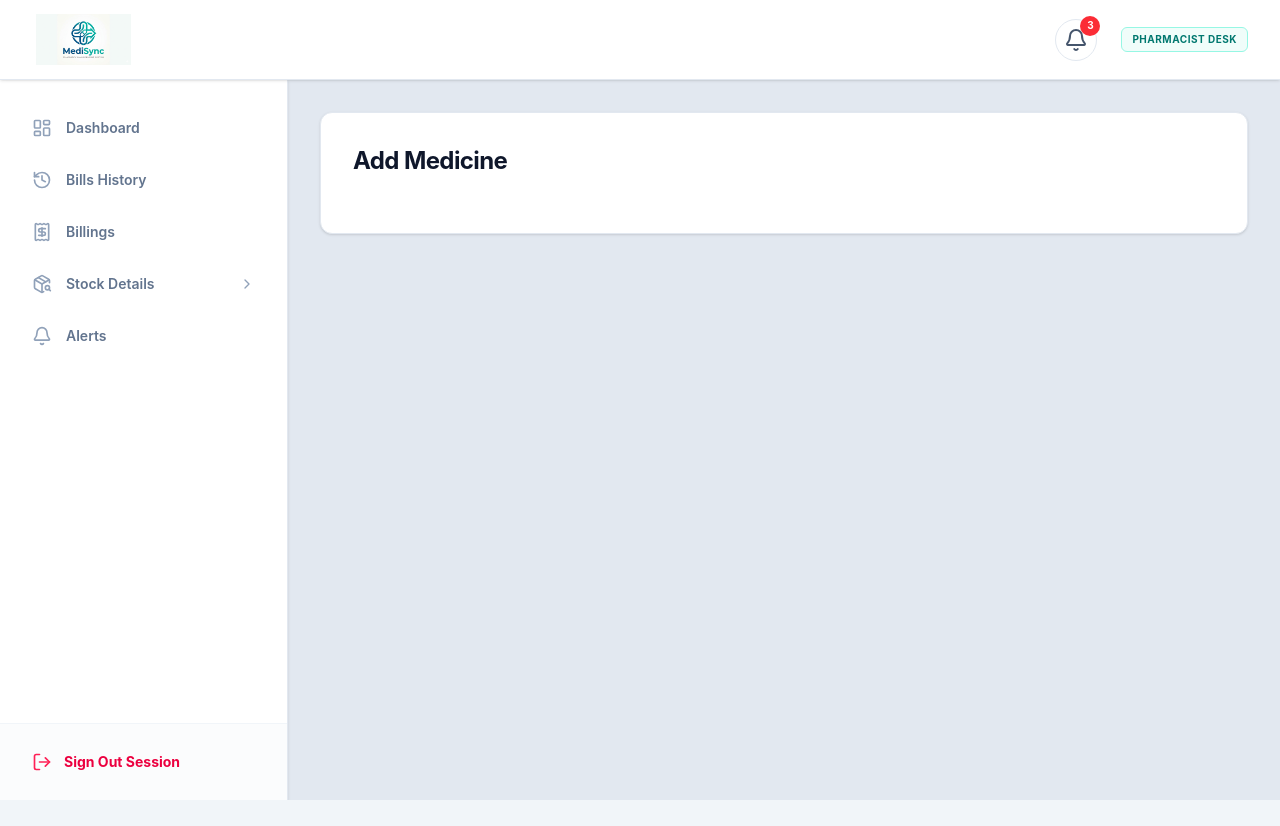
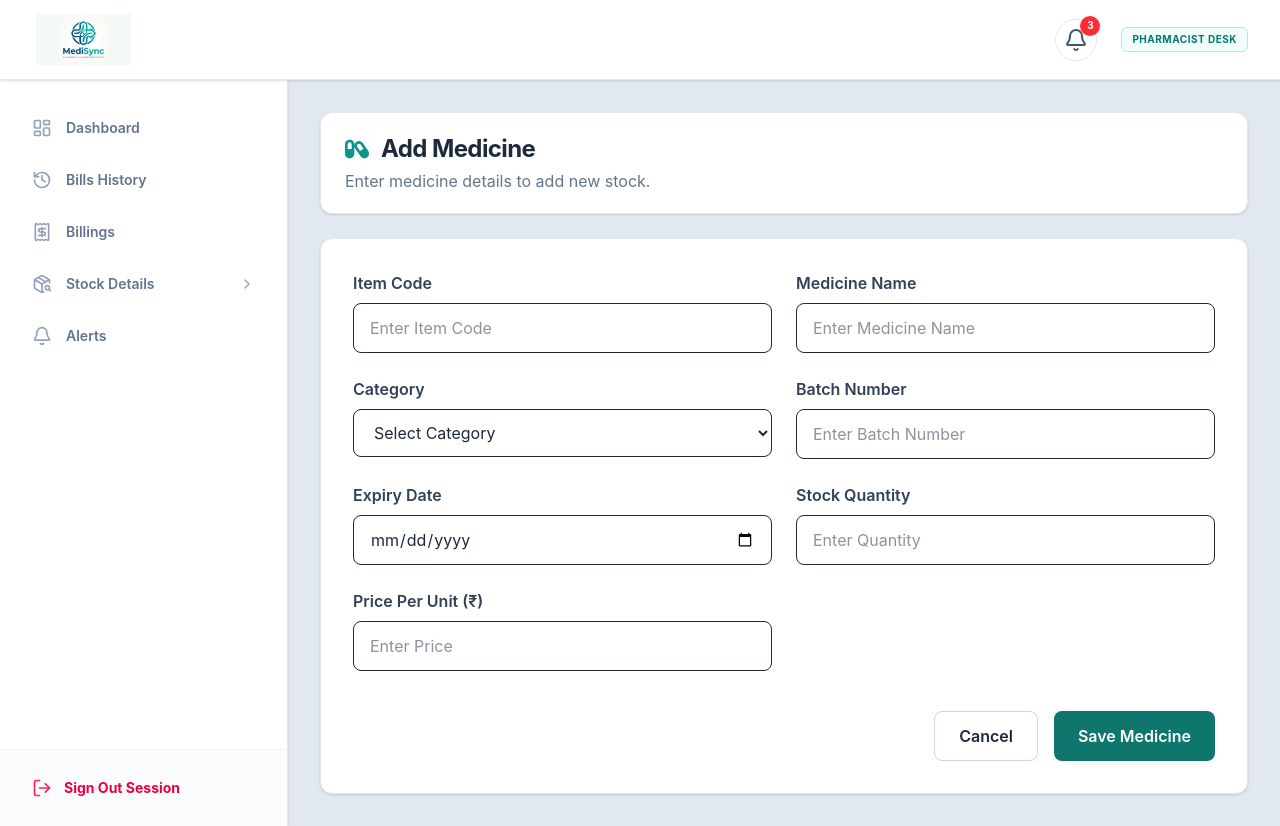
Before and after one commit to kunal1601/MediSync, a React (Vite) app in the folder Project/medisync-frontend/: page /dashboard/pharmacist/stock-details/add in a window 1280 px wide. Before the commit the page ends 800 px from the top, so only its background shows below. Built offline with nearby package versions, Linux system fonts and the light colour scheme.

Commit message:
Add Add Medicine page and navigation

```diff
--- a/Project/medisync-frontend/src/features/stock/components/AddMedicinePage.jsx
+++ b/Project/medisync-frontend/src/features/stock/components/AddMedicinePage.jsx
@@ -1,15 +1,212 @@
+import { useState } from "react";
+import { useNavigate } from "react-router-dom";
+import { FaCapsules } from "react-icons/fa6";
+
 const AddMedicinePage = () => {
-    return (
-        <div className="bg-white rounded-xl shadow-sm border border-slate-200 p-8">
+  const navigate = useNavigate();
 
-            <h2 className="text-2xl font-bold mb-6">
-                Add Medicine
-            </h2>
+  const [medicine, setMedicine] = useState({
+    itemCode: "",
+    name: "",
+    category: "",
+    batchNumber: "",
+    expiryDate: "",
+    stockQuantity: "",
+    pricePerUnit: "",
+  });
 
-            {/* Form goes here */}
+  const handleChange = (e) => {
+    setMedicine({
+      ...medicine,
+      [e.target.name]: e.target.value,
+    });
+  };
+
+  const handleSubmit = (e) => {
+    e.preventDefault();
+
+    console.log(medicine);
+
+    // TODO:
+    // await addMedicine(medicine);
+
+    alert("Medicine Saved Successfully");
+
+    navigate("/dashboard/pharmacist/stock-details");
+  };
+
+  return (
+    <div className="space-y-6 animate-fadeIn">
+
+      {/* Header */}
+      <div className="bg-white rounded-xl border border-slate-200 shadow-sm px-6 py-5">
+        <h2 className="text-2xl font-bold flex items-center gap-3 text-slate-800">
+          <FaCapsules className="text-brand-secondary" />
+          Add Medicine
+        </h2>
+
+        <p className="text-slate-500 mt-1">
+          Enter medicine details to add new stock.
+        </p>
+      </div>
+
+      {/* Form */}
+      <form
+        onSubmit={handleSubmit}
+        className="bg-white rounded-xl border border-slate-200 shadow-sm p-8"
+      >
+        <div className="grid grid-cols-1 md:grid-cols-2 gap-6">
+
+          {/* Item Code */}
+          <div>
+            <label className="block mb-2 font-semibold text-slate-700">
+              Item Code
+            </label>
+
+            <input
+              type="text"
+              name="itemCode"
+              value={medicine.itemCode}
+              onChange={handleChange}
+              placeholder="Enter Item Code"
+              className="w-full border rounded-lg px-4 py-3 focus:outline-none focus:border-brand-secondary"
+              required
+            />
+          </div>
+
+          {/* Medicine Name */}
+          <div>
+            <label className="block mb-2 font-semibold text-slate-700">
+              Medicine Name
+            </label>
+
+            <input
+              type="text"
+              name="name"
+              value={medicine.name}
+              onChange={handleChange}
+              placeholder="Enter Medicine Name"
+              className="w-full border rounded-lg px-4 py-3 focus:outline-none focus:border-brand-secondary"
+              required
+            />
+          </div>
+
+          {/* Category */}
+          <div>
+            <label className="block mb-2 font-semibold text-slate-700">
+              Category
+            </label>
+
+            <select
+              name="category"
+              value={medicine.category}
+              onChange={handleChange}
+              className="w-full border rounded-lg px-4 py-3 focus:outline-none focus:border-brand-secondary"
+              required
+            >
+              <option value="">Select Category</option>
+              <option value="TABLETS">TABLETS</option>
+              <option value="CAPSULES">CAPSULES</option>
+              <option value="SYRUPS">SYRUPS</option>
+              <option value="DROPS">DROPS</option>
+              <option value="INJECTIONS">INJECTIONS</option>
+              <option value="OINTMENTS">OINTMENTS</option>
+            </select>
+          </div>
+
+          {/* Batch Number */}
+          <div>
+            <label className="block mb-2 font-semibold text-slate-700">
+              Batch Number
+            </label>
+
+            <input
+              type="text"
+              name="batchNumber"
+              value={medicine.batchNumber}
+              onChange={handleChange}
+              placeholder="Enter Batch Number"
+              className="w-full border rounded-lg px-4 py-3 focus:outline-none focus:border-brand-secondary"
+              required
+            />
+          </div>
+
+          {/* Expiry Date */}
+          <div>
+            <label className="block mb-2 font-semibold text-slate-700">
+              Expiry Date
+            </label>
+
+            <input
+              type="date"
+              name="expiryDate"
+              value={medicine.expiryDate}
+              onChange={handleChange}
+              className="w-full border rounded-lg px-4 py-3 focus:outline-none focus:border-brand-secondary"
+              required
+            />
+          </div>
+
+          {/* Stock Quantity */}
+          <div>
+            <label className="block mb-2 font-semibold text-slate-700">
+              Stock Quantity
+            </label>
+
+            <input
+              type="number"
+              name="stockQuantity"
+              value={medicine.stockQuantity}
+              onChange={handleChange}
+              placeholder="Enter Quantity"
+              className="w-full border rounded-lg px-4 py-3 focus:outline-none focus:border-brand-secondary"
+              required
+            />
+          </div>
+
+          {/* Price */}
+          <div>
+            <label className="block mb-2 font-semibold text-slate-700">
+              Price Per Unit (₹)
+            </label>
+
+            <input
+              type="number"
+              name="pricePerUnit"
+              value={medicine.pricePerUnit}
+              onChange={handleChange}
+              placeholder="Enter Price"
+              className="w-full border rounded-lg px-4 py-3 focus:outline-none focus:border-brand-secondary"
+              required
+            />
+          </div>
 
         </div>
-    );
+
+        {/* Buttons */}
+        <div className="flex justify-end gap-4 mt-10">
+
+          <button
+            type="button"
+            onClick={() =>
+              navigate("/dashboard/pharmacist/stock-details")
+            }
+            className="px-6 py-3 rounded-lg border border-slate-300 hover:bg-slate-100 font-semibold"
+          >
+            Cancel
+          </button>
+
+          <button
+            type="submit"
+            className="px-6 py-3 rounded-lg bg-brand-primary hover:bg-brand-secondary text-white font-semibold"
+          >
+            Save Medicine
+          </button>
+
+        </div>
+      </form>
+    </div>
+  );
 };
 
 export default AddMedicinePage;
```
